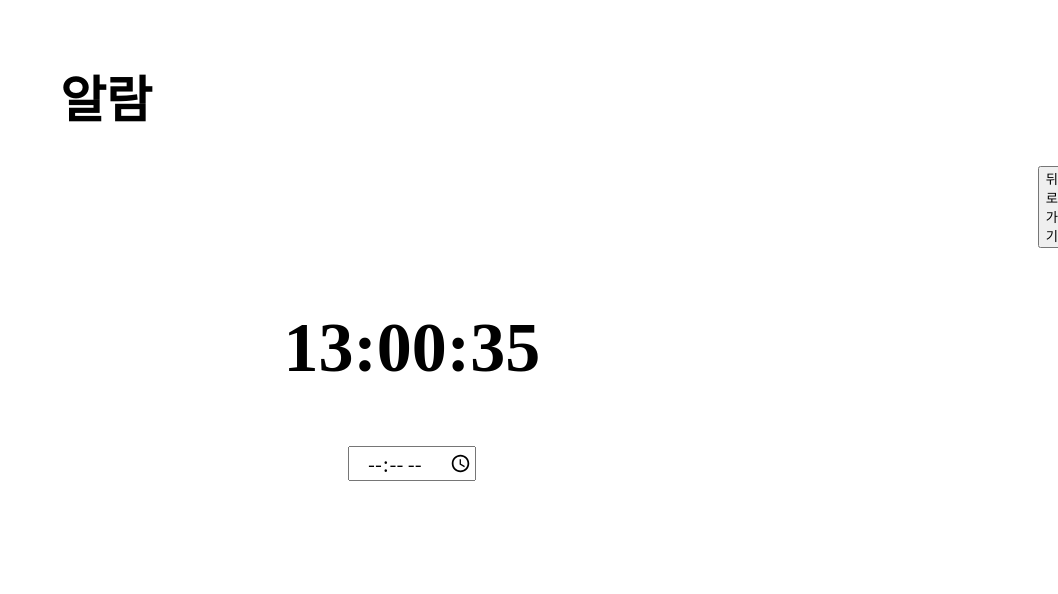
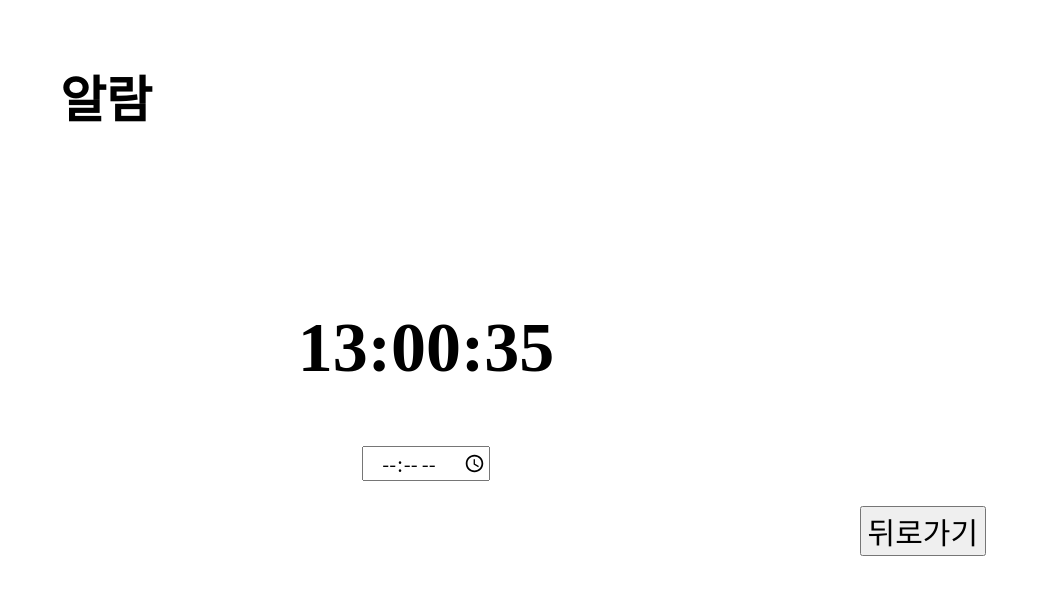
Before and after one commit to skyblue175/capstone, a plain HTML site: page alarm/alarm.html in a window 1280 px wide. Shown: the whole page, without its empty margins (222-1280 px from the left). Drawn offline with Linux system fonts and the light colour scheme.

Commit message:
Update alarm.css

```diff
--- a/alarm/alarm.css
+++ b/alarm/alarm.css
@@ -33,6 +33,13 @@ body {
   text-align: center;
 }
 
+.button {
+  position: absolute;
+  font-size: 30px;
+  bottom: 10px;
+  right: 80px;
+}
+
 input{
   text-align: center;
   font: 20px 'Noto Sans CJK KR', Noto Sans KR, sans-serif
```
